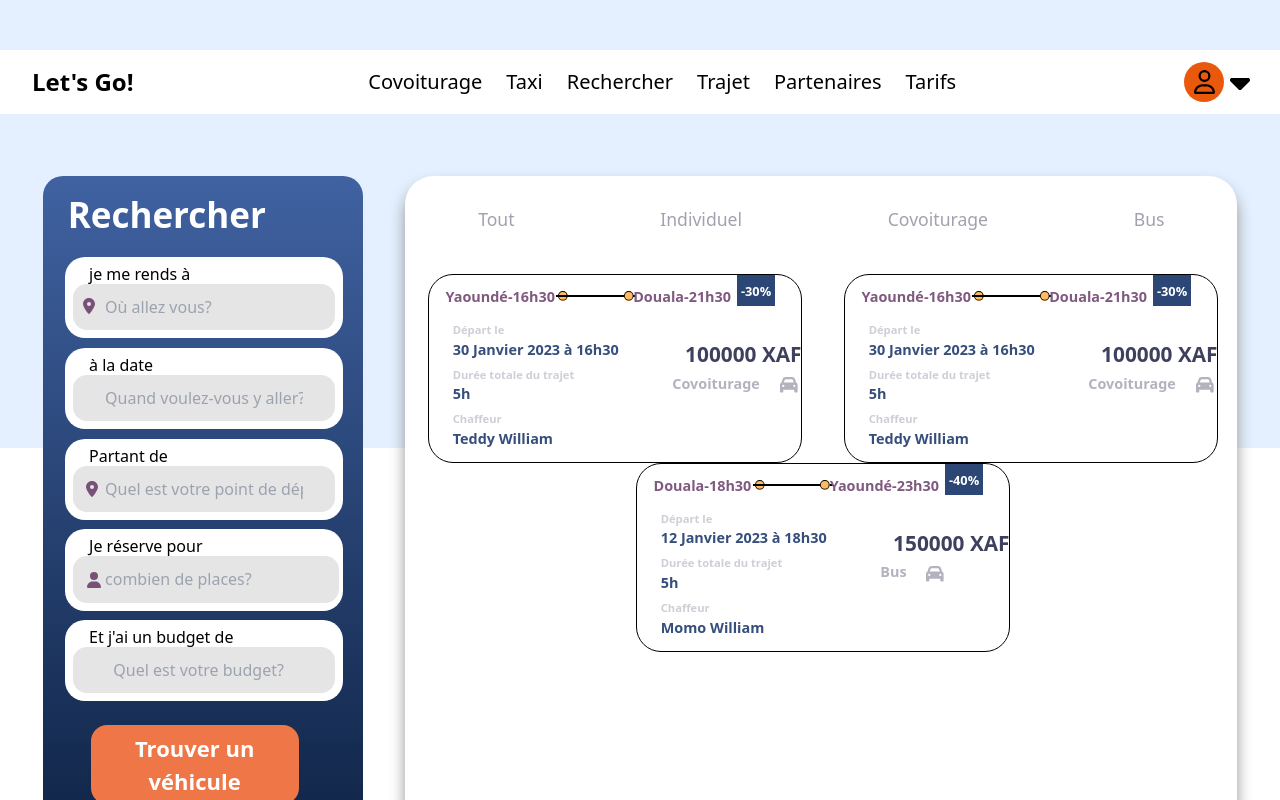
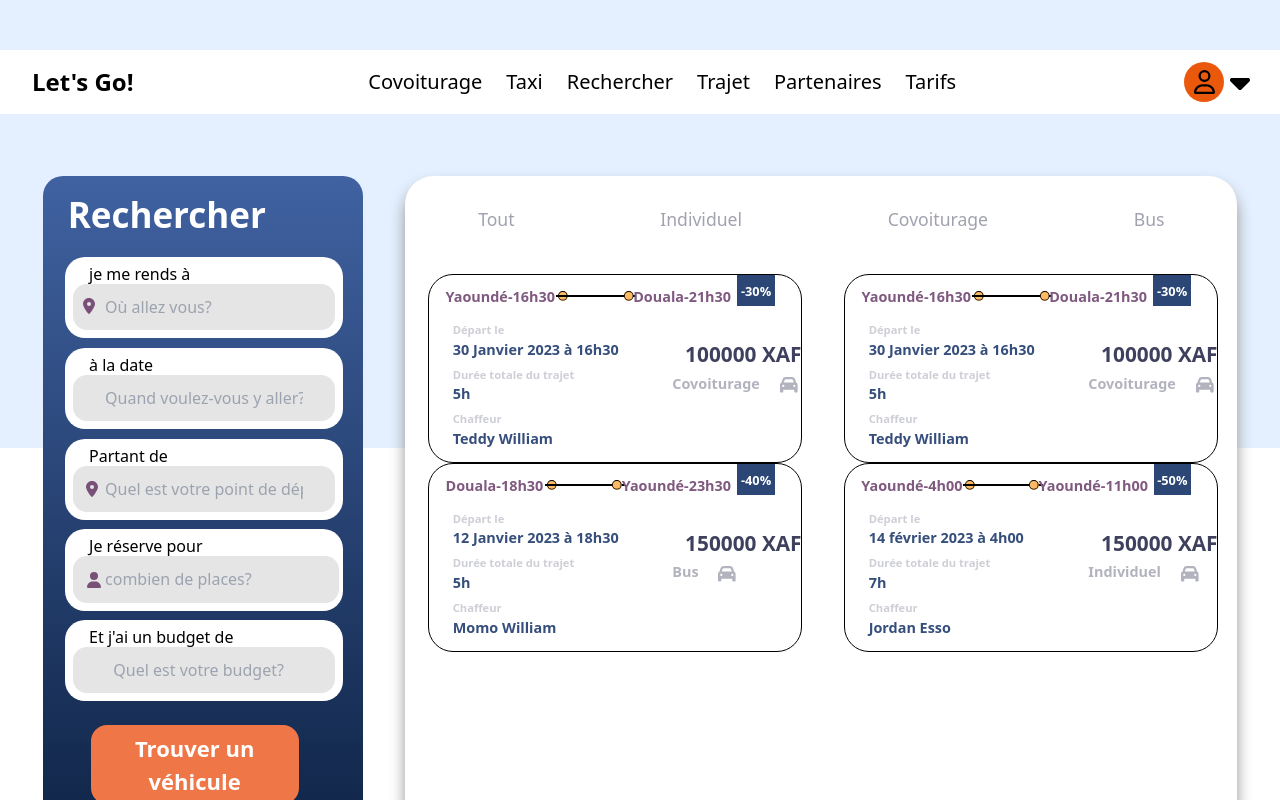
Before and after one commit to haterb4/letsgo, a Next.js app: page /vue in a window 1280 px wide. Shown: the top 800 px of the page. Built offline with nearby package versions, Linux system fonts and the light colour scheme.

Commit message:
partie william augmentation

```diff
--- a/src/pages/vue.jsx
+++ b/src/pages/vue.jsx
@@ -46,6 +46,18 @@ const Vue = () => {
       driverName: "Momo William",
       tripCost: 150000,
       rideOption: "Bus"
+    },
+    {
+      startTown: "Yaoundé",
+      startTime: "4h00",
+      destinationTown: "Yaoundé",
+      destinationTime: "11h00",
+      reduction: "-50%",
+      startDate: "14 février 2023",
+      tripDuration: "7h",
+      driverName: "Jordan Esso",
+      tripCost: 150000,
+      rideOption: "Individuel"
     }
 
   ]
```
